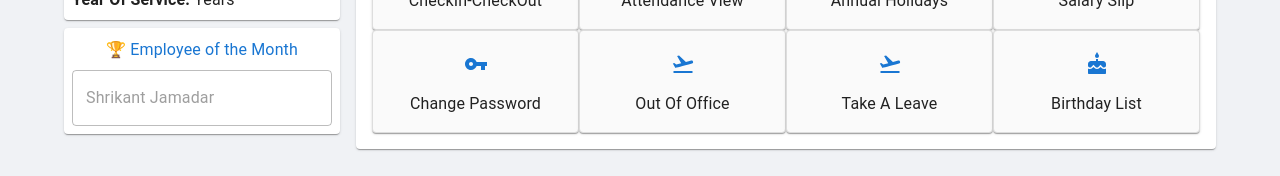
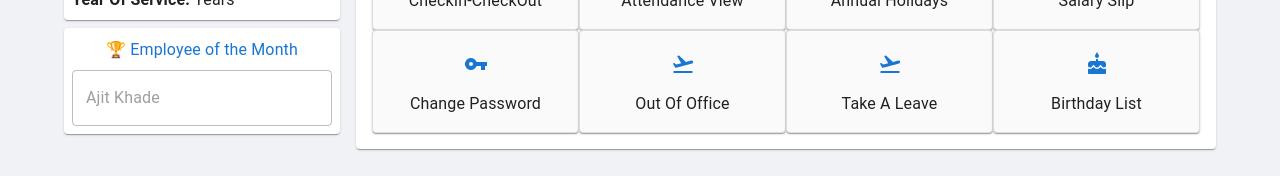
Before and after one commit to RajdeepSonawane/TTDAttendancePortalProd-Frontend, a React (Vite) app in the folder my-ttdattendanceportal-app/Frontend/ttd-checkin/: page / in a window 1280 px wide. Shown: the part 470-646 px from the top of the page. Built offline with nearby package versions, Linux system fonts and the light colour scheme; no server answers; sample sign-in values are in the browser's storage.

Commit message:
Updated the employee of the month

```diff
--- a/my-ttdattendanceportal-app/Frontend/ttd-checkin/src/Components/HomePage.tsx
+++ b/my-ttdattendanceportal-app/Frontend/ttd-checkin/src/Components/HomePage.tsx
@@ -108,7 +108,7 @@ const HomePageDashboard=()=> {
                 </Typography>
                 <TextField
 
-                  value="Shrikant Jamadar"
+                  value="Ajit Khade"
                   fullWidth
                   disabled
                   variant="outlined"
```
